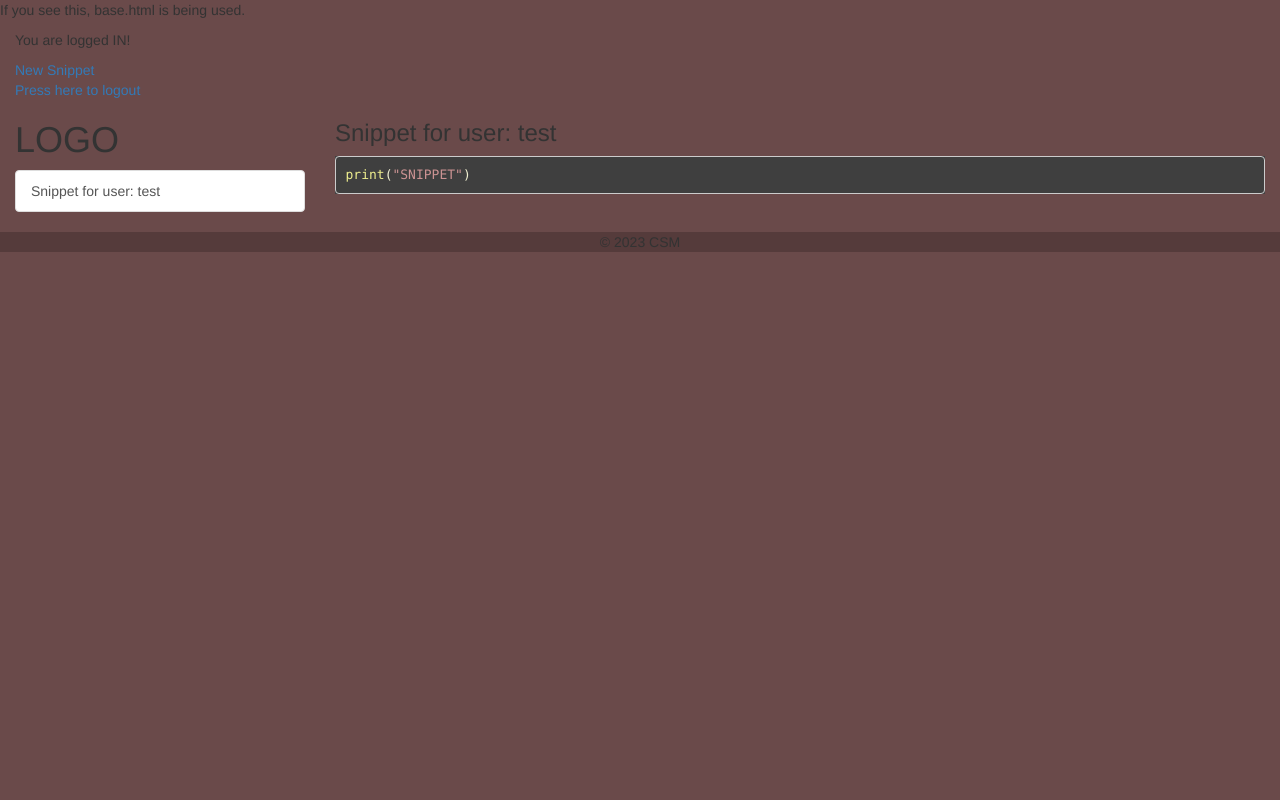
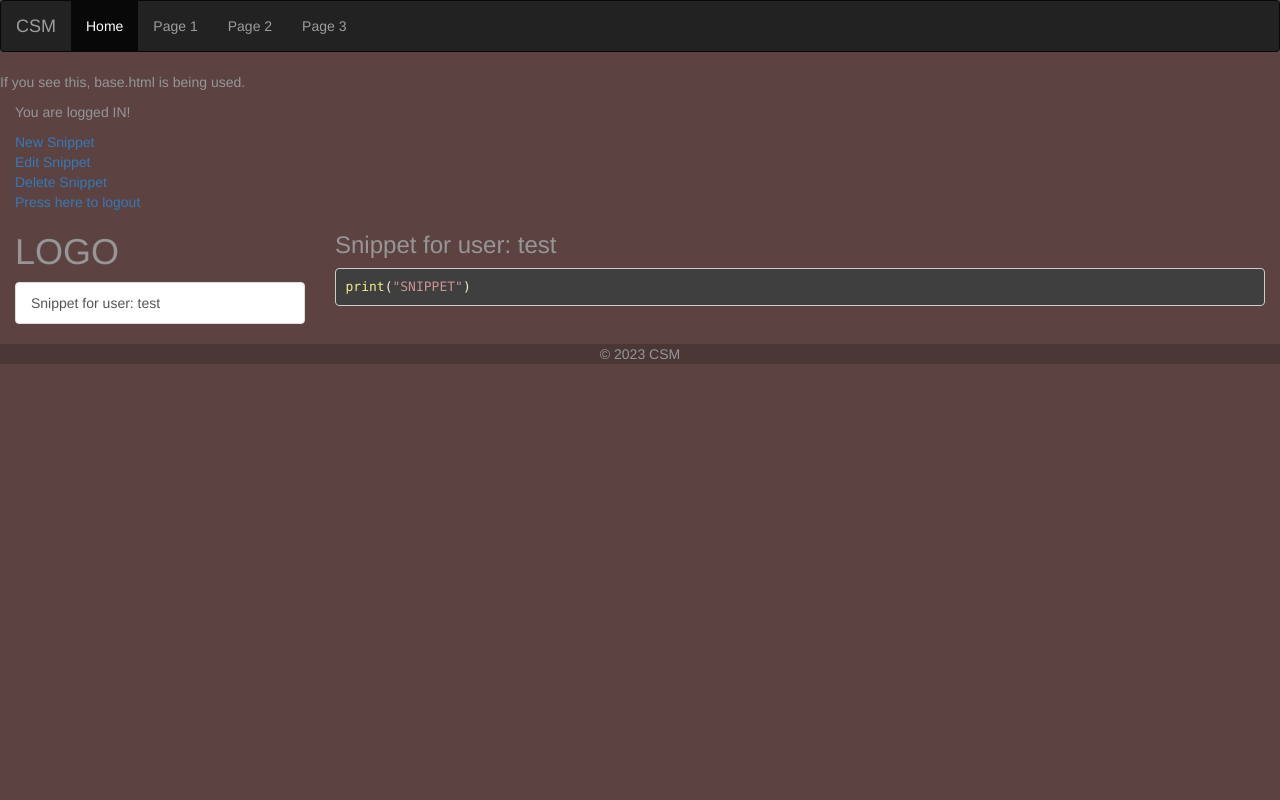
Before and after one commit to don1997/csm, a Flask app: page /dashboard/4 in a window 1280 px wide. Run offline with Flask 2, Linux system fonts and the light colour scheme; a user stored in the database is signed in; data comes from the database, SQL or seed files in the repository; both versions use the stored data as it was after the commit; data that the repository does not hold is empty; some libraries are stand-ins or nearby versions.

Commit message:
Fixed some front stuff

```diff
--- a/src/app/static/css/custom.css
+++ b/src/app/static/css/custom.css
@@ -3,5 +3,7 @@ pre {
 }
 
 body {
-    background-color:#6a4a4a;
+    background-color:#5d4242;
+    color: #969696;
+
 }
--- a/src/app/templates/components/footer.html
+++ b/src/app/templates/components/footer.html
@@ -1,6 +1,6 @@
 <!-- footer.html -->
 <div class="bg-light text-center text-lg-start">
-    <div class="text-center p-3" style="background-color: rgba(0, 0, 0, 0.2);">
+    <div class="text-center p-3" style="background-color: rgba(5, 5, 5, 0.2);">
       © 2023 CSM
     </div>
-  </div>
+</div>
--- a/src/app/templates/components/navbar.html
+++ b/src/app/templates/components/navbar.html
@@ -0,0 +1,14 @@
+<!--NAVBAR-->
+<nav class="navbar navbar-inverse">
+    <div class="container-fluid">
+      <div class="navbar-header">
+        <a class="navbar-brand" href="#">CSM</a>
+      </div>
+      <ul class="nav navbar-nav">
+        <li class="active"><a href="#">Home</a></li>
+        <li><a href="#">Page 1</a></li>
+        <li><a href="#">Page 2</a></li>
+        <li><a href="#">Page 3</a></li>
+      </ul>
+    </div>
+  </nav>
--- a/src/app/templates/dashboard.html
+++ b/src/app/templates/dashboard.html
@@ -1,5 +1,5 @@
 <link rel="stylesheet" href="{{ url_for('static', filename='css/custom.css') }}">
-
+<link rel="stylesheet" href="{{ url_for('static', filename='pygments.css') }}">
 {% extends "my_base.html" %}
 
 
@@ -7,16 +7,23 @@
 
 
 {% block main %}
-<link rel="stylesheet" href="{{ url_for('static', filename='css/custom.css') }}">
 
-<link rel="stylesheet" href="{{ url_for('static', filename='pygments.css') }}">
-
-
+   <!--BOOTSTRAP EXPERIMENT-->
+   <div class="dropdown-menu">
+    <h6 class="dropdown-header">Dropdown header</h6>
+    <a class="dropdown-item" href="#">Action</a>
+    <a class="dropdown-item" href="#">Another action</a>
+  </div>
+  <!--BOOTSTRAP EXPERIMENT-->
 
 <div class="container-fluid">
     <!--NEEDED FOR TEST!-->
     <p>You are logged IN!</p>
     <a href="{{url_for('main.new_snippet')}}"> New Snippet</a><br>
+    {%if selected_snippet%}
+        <a href="{{url_for('main.edit_snippet', id=selected_snippet.id)}}"> Edit Snippet</a><br>
+        <a href="{{url_for('main.delete_snippet', id=selected_snippet.id)}}"> Delete Snippet</a><br>
+    {%endif%}
     <a href="{{url_for('main.logout')}}">Press here to logout</a><br>
 
 
@@ -38,6 +45,8 @@
             <div class="custom-highlight">
 
                 {% if selected_snippet %}
+
+
                 <h3>{{ selected_snippet.title }}</h3>
                 <!-- Render the highlighted code -->
                 {{ highlighted_code | safe }}
--- a/src/app/templates/my_base.html
+++ b/src/app/templates/my_base.html
@@ -1,3 +1,6 @@
+<link rel="stylesheet" href="{{ url_for('static', filename='css/custom.css') }}">
+<link rel="stylesheet" href="{{ url_for('static', filename='pygments.css') }}">
+
 {% extends "bootstrap/base.html" %}
 {% import "bootstrap/wtf.html" as wtf %}
 
@@ -6,9 +9,12 @@
 {% block title %}<!--Title -->{% endblock %}
 
 
+{%block content%}
+<link rel="stylesheet" href="{{ url_for('static', filename='css/custom.css') }}">
+<link rel="stylesheet" href="{{ url_for('static', filename='pygments.css') }}">
 
-{%block content%}
 
+{%block nav%}{% include "components/navbar.html"%} {%endblock%}
 <p>If you see this, base.html is being used.</p>
 
 
--- a/src/app/views.py
+++ b/src/app/views.py
@@ -32,21 +32,6 @@ def login():
 
     return render_template('login.html', form=form)
 
-
-"""
-
-@main.route('/dashboard', defaults={'snippet_id': None})
-@main.route('/dashboard/<int:snippet_id>')
-@login_required
-def dashboard(snippet_id):
-    # Retrieve all snippets for the current user
-    snippets = current_user.snippets
-    # If a snippet ID is provided, retrieve the specific snippet, otherwise None
-    selected_snippet = Snippet.query.filter_by(id=snippet_id, user_id=current_user.id).first() if snippet_id else None
-
-    return render_template('dashboard.html', snippets=snippets, selected_snippet=selected_snippet)
-
-"""
 
 from pygments import highlight
 from pygments.lexers import PythonLexer
@@ -97,7 +82,7 @@ def register():
 
     return render_template('register.html',form=form)
 
-@main.route('/snippet/new', methods=['GET','POST'])
+@main.route('/dashboard/new', methods=['GET','POST'])
 @login_required
 def new_snippet():
 
@@ -112,7 +97,7 @@ def new_snippet():
     return render_template('new_snippet.html',form=form)
 
 
-@main.route('/snippet/<int:id>/edit', methods=['GET','POST'])
+@main.route('/dashboard/<int:id>/edit', methods=['GET','POST'])
 @login_required
 def edit_snippet(id):
 
@@ -134,7 +119,7 @@ def edit_snippet(id):
     return render_template('edit_snippet.html',form=form)
 
 
-@main.route('/snippet/<int:id>/delete', methods=['GET','POST'])
+@main.route('/dashboard/<int:id>/delete', methods=['GET','POST'])
 @login_required
 def delete_snippet(id):
 
```
Also changed, not shown: src/app/templates/edit_snippet.html (+18 -13 lines), src/app/templates/new_snippet.html (+16 -13 lines), src/app/database.db.
